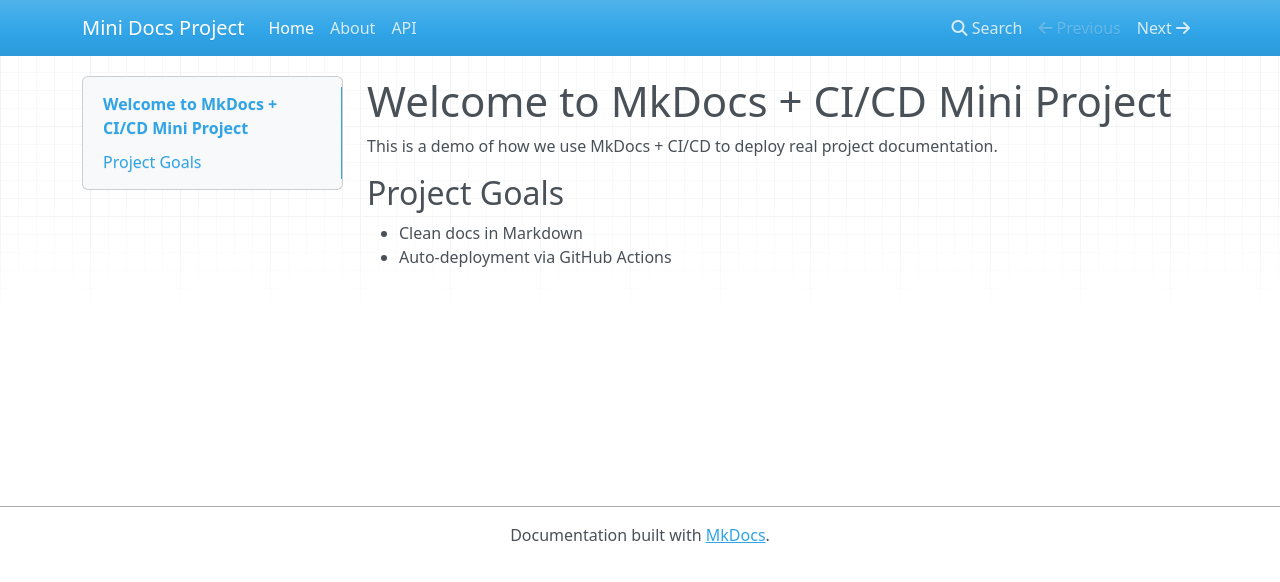
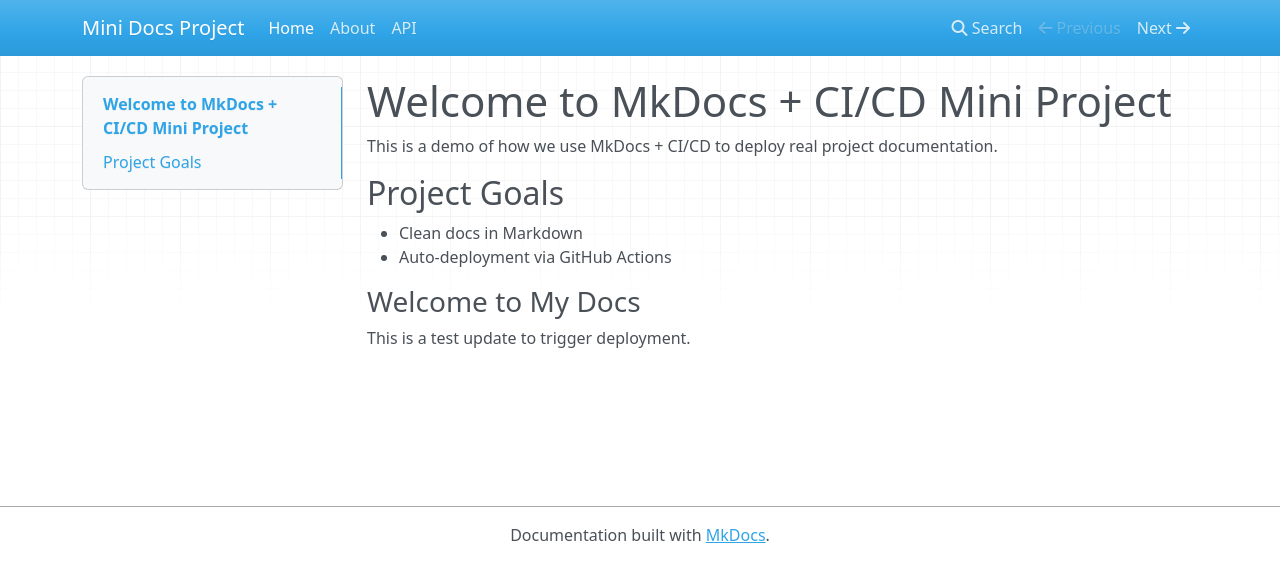
Before and after one commit to demoForAcc/docs-project, an MkDocs documentation site: the page built from docs/index.md, in a window 1280 px wide. Shown: the top 582 px of the page. Built offline with MkDocs 1.6.1, drawn with Linux system fonts in a browser that asks for light colours; nearby versions of some CDN libraries.

Commit message:
Update index.md
"Trigger CI/CD to create gh-pages"

```diff
--- a/docs/index.md
+++ b/docs/index.md
@@ -18,3 +18,8 @@ This is a demo of how we use MkDocs + CI/CD to deploy real project documentation
 ## Project Goals
 - Clean docs in Markdown
 - Auto-deployment via GitHub Actions
+
+
+### Welcome to My Docs
+
+This is a test update to trigger deployment.
```
